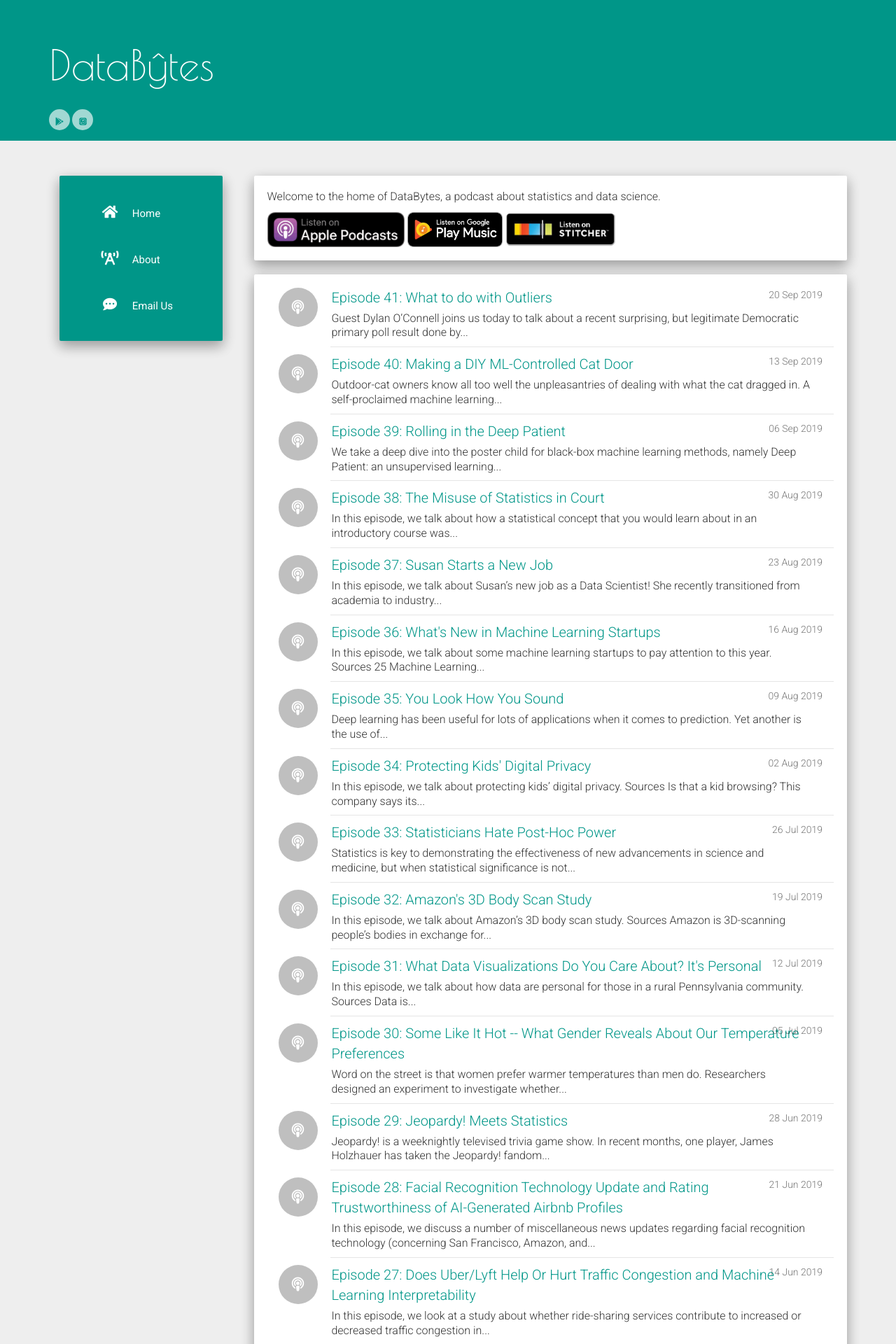
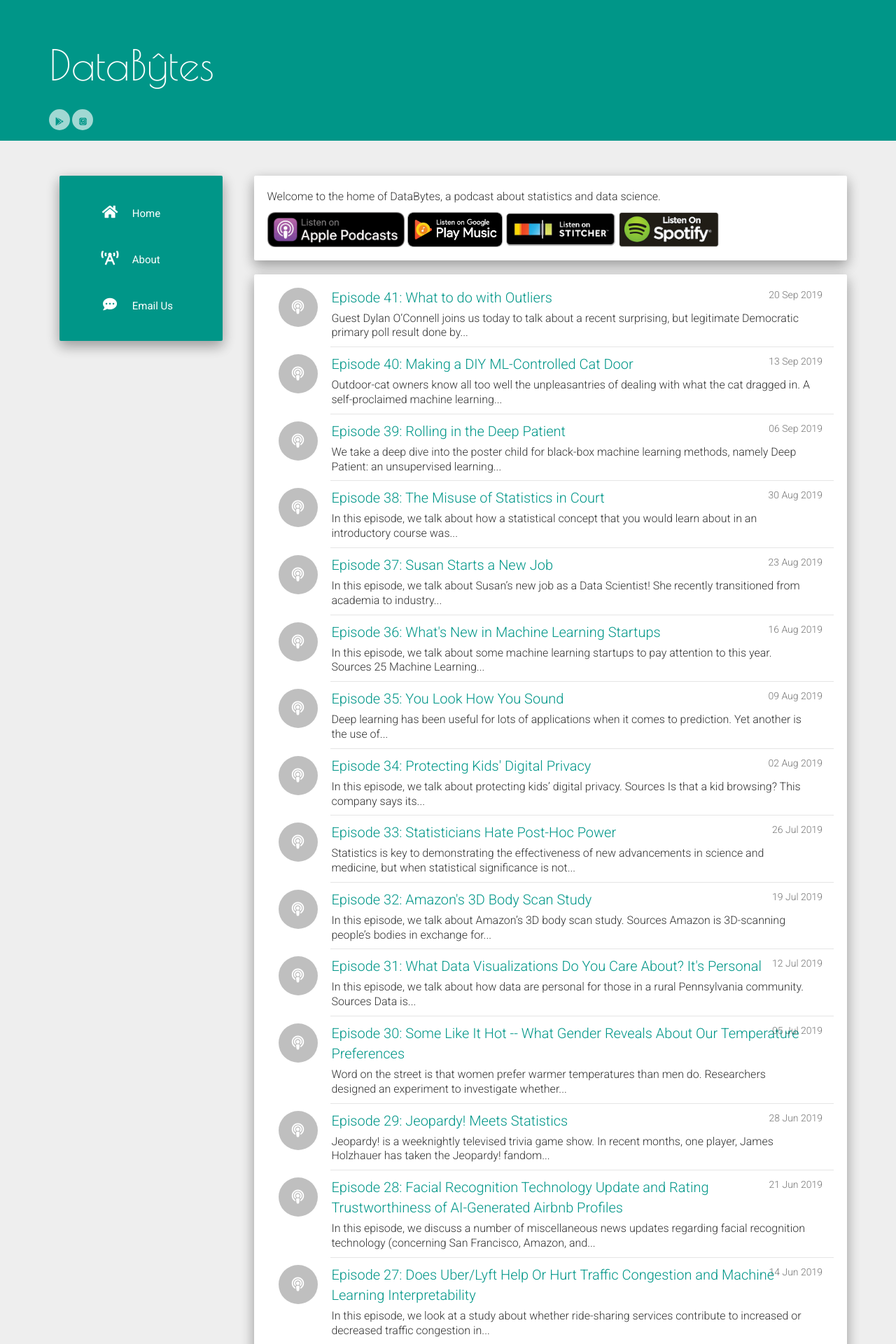
Before and after one commit to DataBytesPodcast/databytespodcast.github.io, a Jekyll site: the page built from index.html, in a window 1280 px wide. Shown: the top 1920 px of the page at 70% size. Built offline with Jekyll 4.4.1, drawn with Linux system fonts in a browser that asks for light colours; nearby versions of some CDN libraries; the list of posts is cut into pages by our own code.

Commit message:
Re-added spotify link

```diff
--- a/index.html
+++ b/index.html
@@ -8,7 +8,7 @@ title: Home
         <a href="https://itunes.apple.com/us/podcast/databytes/id1445241846?mt=2&ls=1"><img src="/static/img/apple-podcasts-badge.png" alt="Apple Podcasts" style="display: inline-block;height:50px;"></a>
         <a href="https://playmusic.app.goo.gl/?ibi=com.google.PlayMusic&amp;isi=691797987&amp;ius=googleplaymusic&amp;apn=com.google.android.music&amp;link=https://play.google.com/music/m/Itfclix7dvr5c2kbtovrtufki2a?t%3DDataBytes%26pcampaignid%3DMKT-na-all-co-pr-mu-pod-16"><img src="/static/img/en_badge_web_music.png" alt = "Google Play" style="display: inline-block;height:50px;"></a>
         <a href="https://www.stitcher.com/s?fid=350243&refid=stpr"><img src="/static/img/listen-on-stitcher-badge.jpg" alt = "Stitcher" style="display: inline-block;height:50px;"></a>
-       <!--  <a href="https://open.spotify.com/show/3EEN9uPoV6PNqmKjoRDRXL"><img src="/static/img/listen-spotify-badge.png" alt = "Spotify" style="display: inline-block;height:50px;"></a> -->
+        <a href="https://open.spotify.com/show/3EEN9uPoV6PNqmKjoRDRXL"><img src="/static/img/listen-spotify-badge.png" alt = "Spotify" style="display: inline-block;height:50px;"></a>
 
         </div>
 </div>
```
